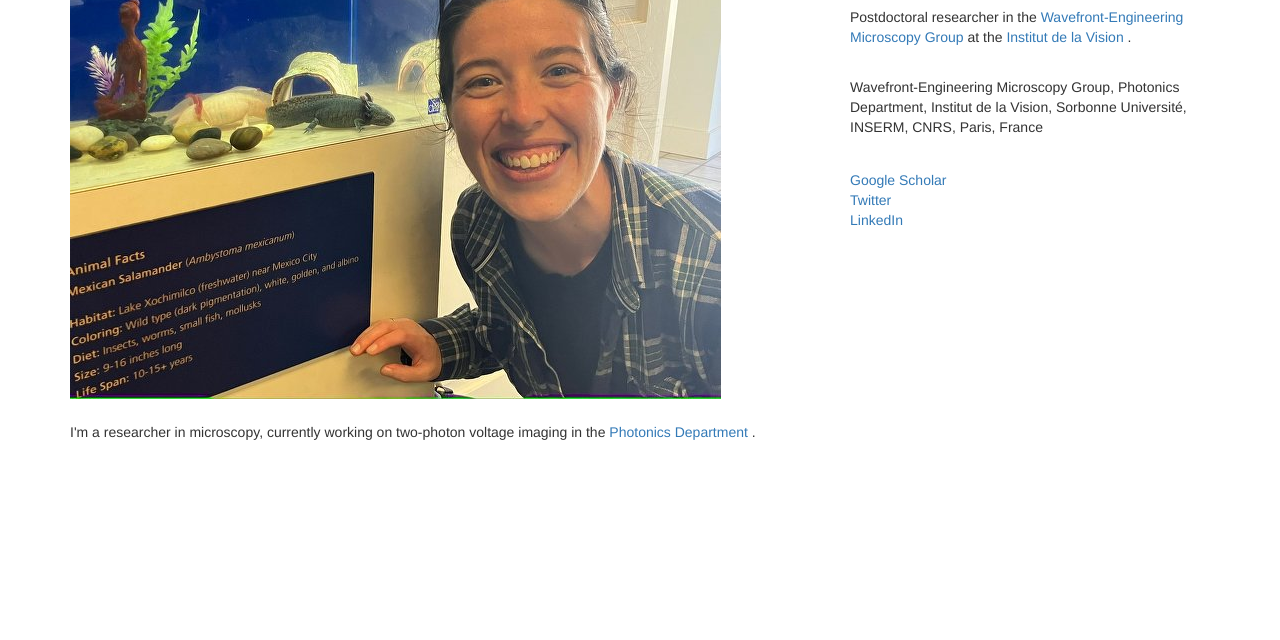
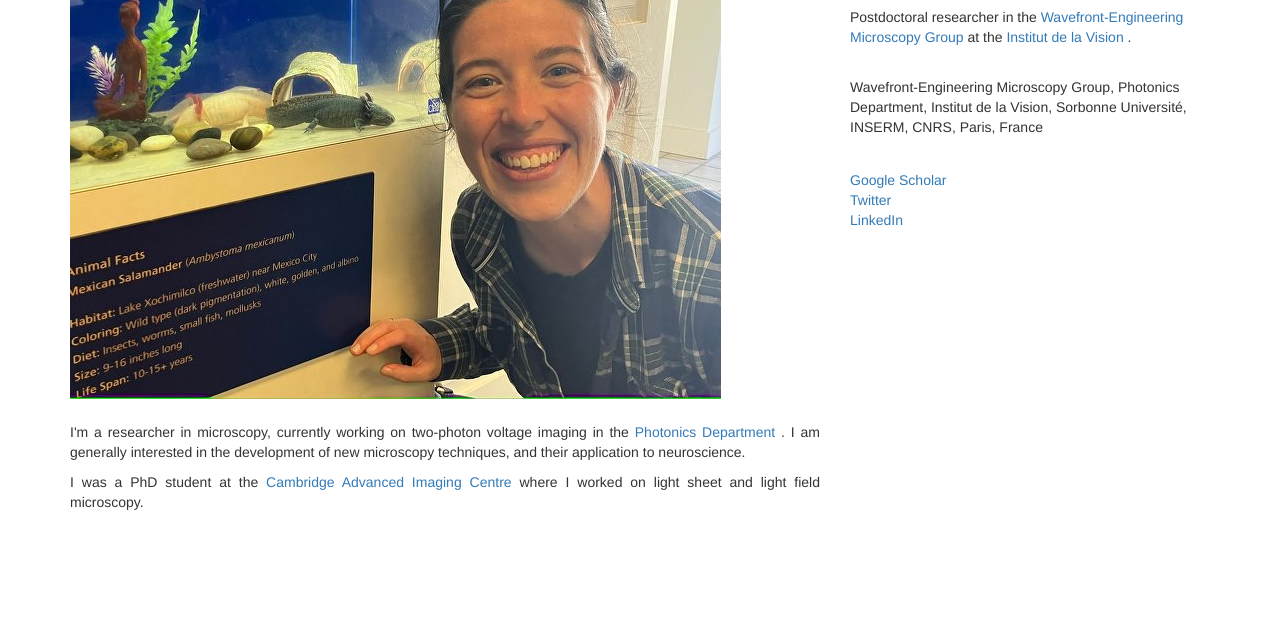
Before and after one commit to rrsims21/rrsims21.github.io, a plain HTML site: page index.html in a window 1280 px wide. Shown: the part 160-800 px from the top of the page. Drawn offline with nearby package versions, Linux system fonts and the light colour scheme.

Commit message:
added information about caic

```diff
--- a/index.html
+++ b/index.html
@@ -49,7 +49,8 @@
 
                 <div style="margin-top:3%; text-align:justify;">
 
-					<p>I'm a researcher in microscopy, currently working on two-photon voltage imaging in the <a href="https://www.institut-vision.org/en/department-of-photonics.html"> Photonics Department </a>.</p>
+					<p>I'm a researcher in microscopy, currently working on two-photon voltage imaging in the <a href="https://www.institut-vision.org/en/department-of-photonics.html"> Photonics Department </a>. I am generally interested in the development of new microscopy techniques, and their application to neuroscience. </p>
+          <p>I was a PhD student at the <a href="https://caic.bio.cam.ac.uk/"> Cambridge Advanced Imaging Centre </a> where I worked on light sheet and light field microscopy. </p>
           </div>
           </div>
 
```
